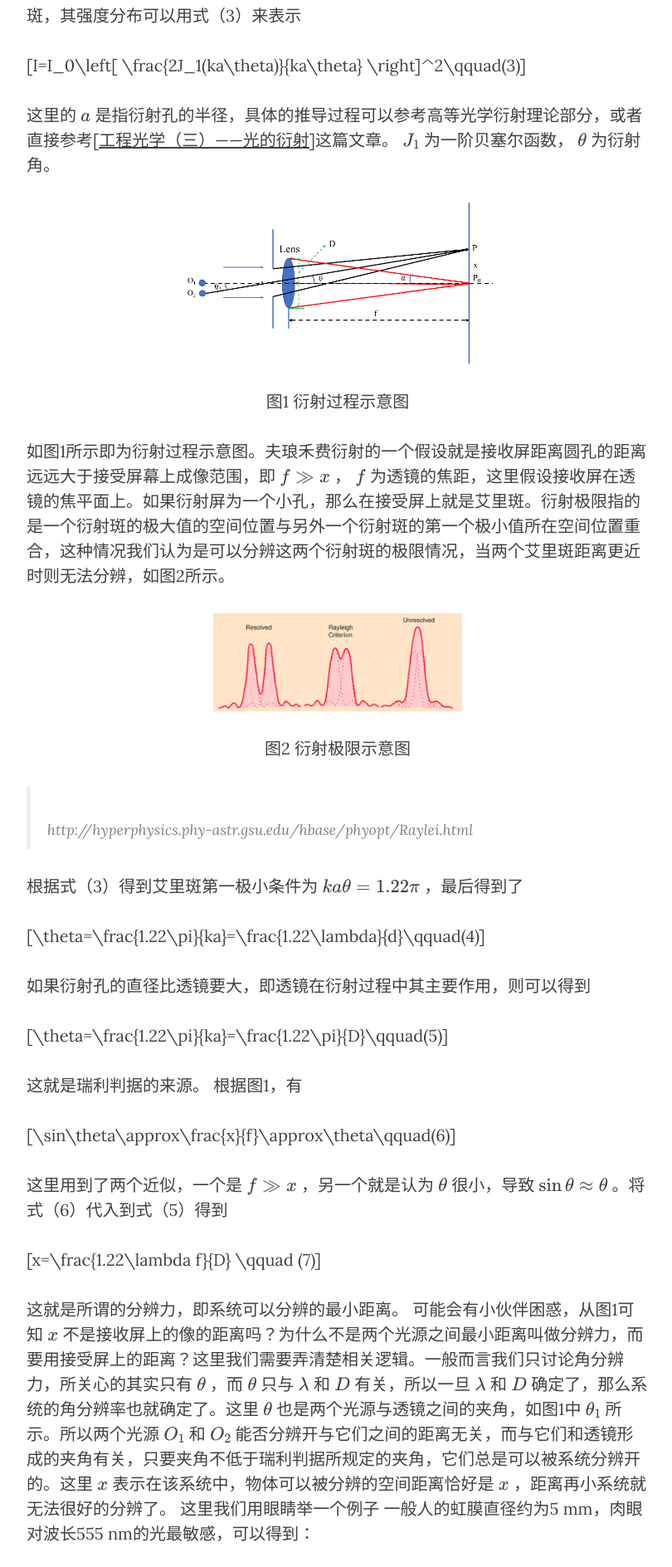
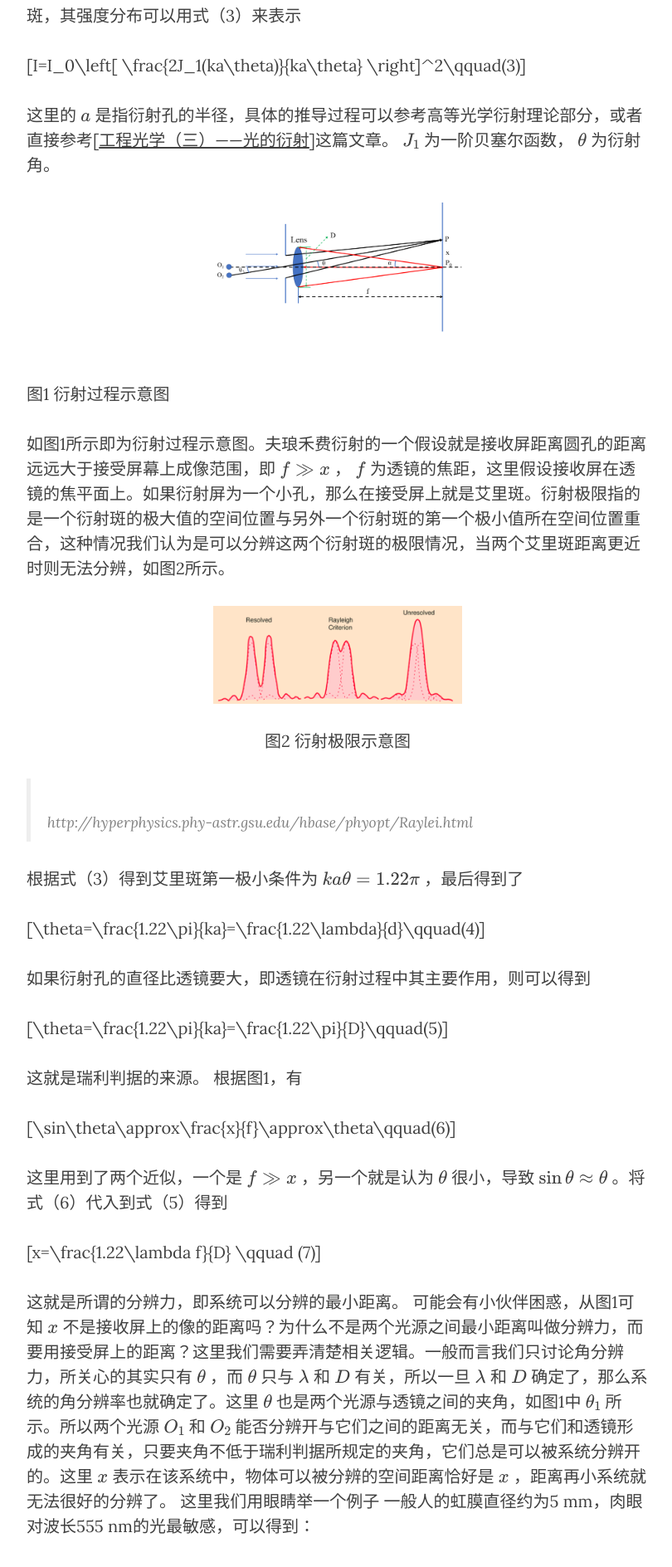
Before and after one commit to EMFollower/EMFollower, a Jekyll site: the page built from _posts/2020-05-15-1-Diffraction-Limit.md, in a window 1280 px wide. Shown: the part 912-2800 px from the top of the page at 83% size, without its empty margins (233-1043 px from the left). Built offline with Jekyll 4.4.1, drawn with Linux system fonts in a browser that asks for light colours; nearby versions of some CDN libraries; formulas are drawn with MathJax 3; comment, search, counter and statistics services are not loaded.

Commit message:
Update 2020-05-15-1-Diffraction-Limit.md

```diff
--- a/_posts/2020-05-15-1-Diffraction-Limit.md
+++ b/_posts/2020-05-15-1-Diffraction-Limit.md
@@ -26,10 +26,11 @@
 这里的 $a$ 是指衍射孔的半径，具体的推导过程可以参考高等光学衍射理论部分，或者直接参考[[工程光学（三）——光的衍射](https://zhuanlan.zhihu.com/p/47622756)]这篇文章。 $J_1$ 为一阶贝塞尔函数， $\theta$ 为衍射角。
 
 <p align="center">
-  <img src="https://github.com/EMFollower/EMFollower/blob/master/img/1-Diffraction-Limit/1-1.png" width="50%" />
+  <img src="https://emfollower.github.io/EMFollower/img/1-Diffraction-Limit/1-1.png" width="300" />
+</p>
+
   <br>
   图1 衍射过程示意图
-</p>
 
 如图1所示即为衍射过程示意图。夫琅禾费衍射的一个假设就是接收屏距离圆孔的距离远远大于接受屏幕上成像范围，即 $f \gg x$ ， $f$ 为透镜的焦距，这里假设接收屏在透镜的焦平面上。如果衍射屏为一个小孔，那么在接受屏上就是艾里斑。衍射极限指的是一个衍射斑的极大值的空间位置与另外一个衍射斑的第一个极小值所在空间位置重合，这种情况我们认为是可以分辨这两个衍射斑的极限情况，当两个艾里斑距离更近时则无法分辨，如图2所示。
 
```
